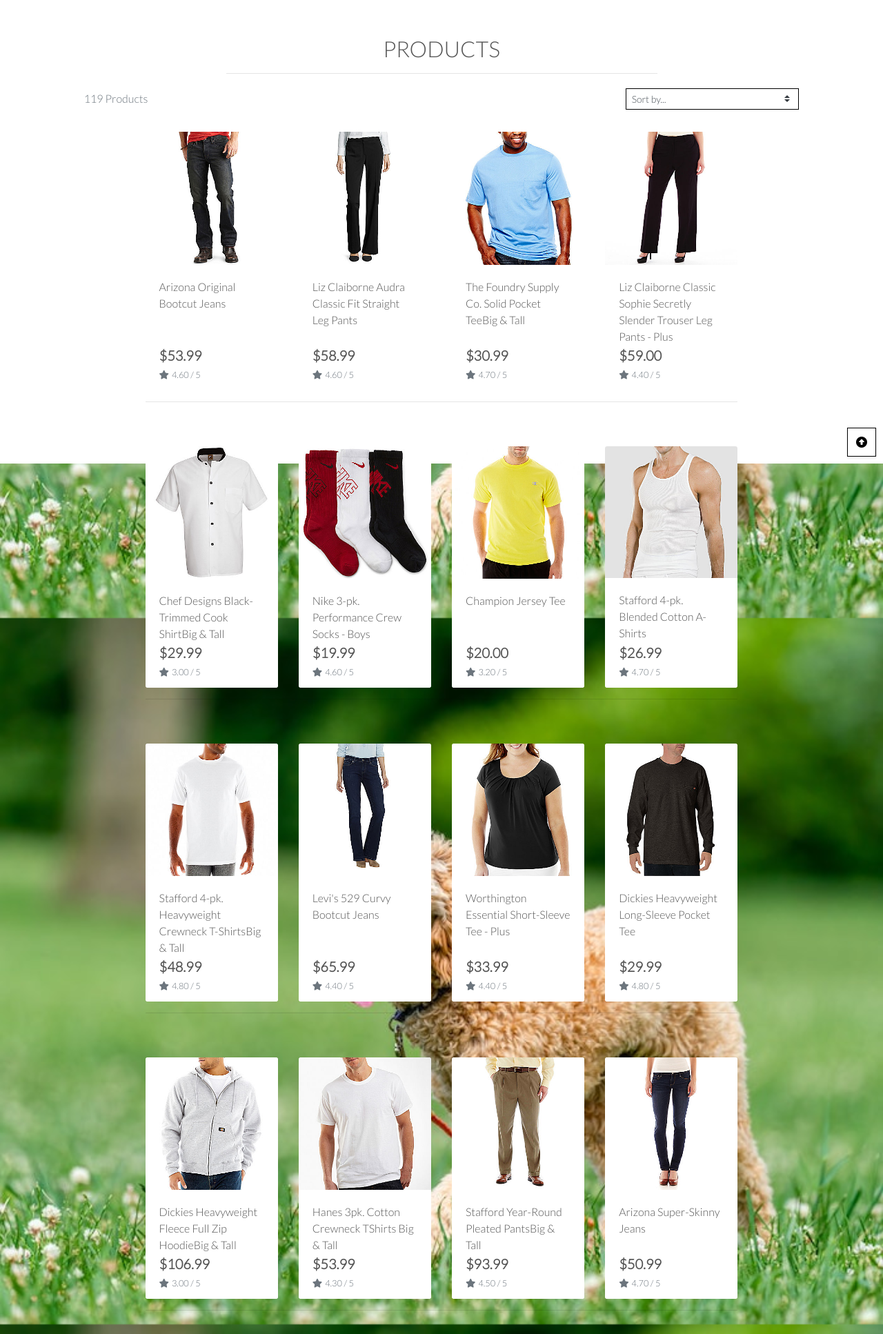
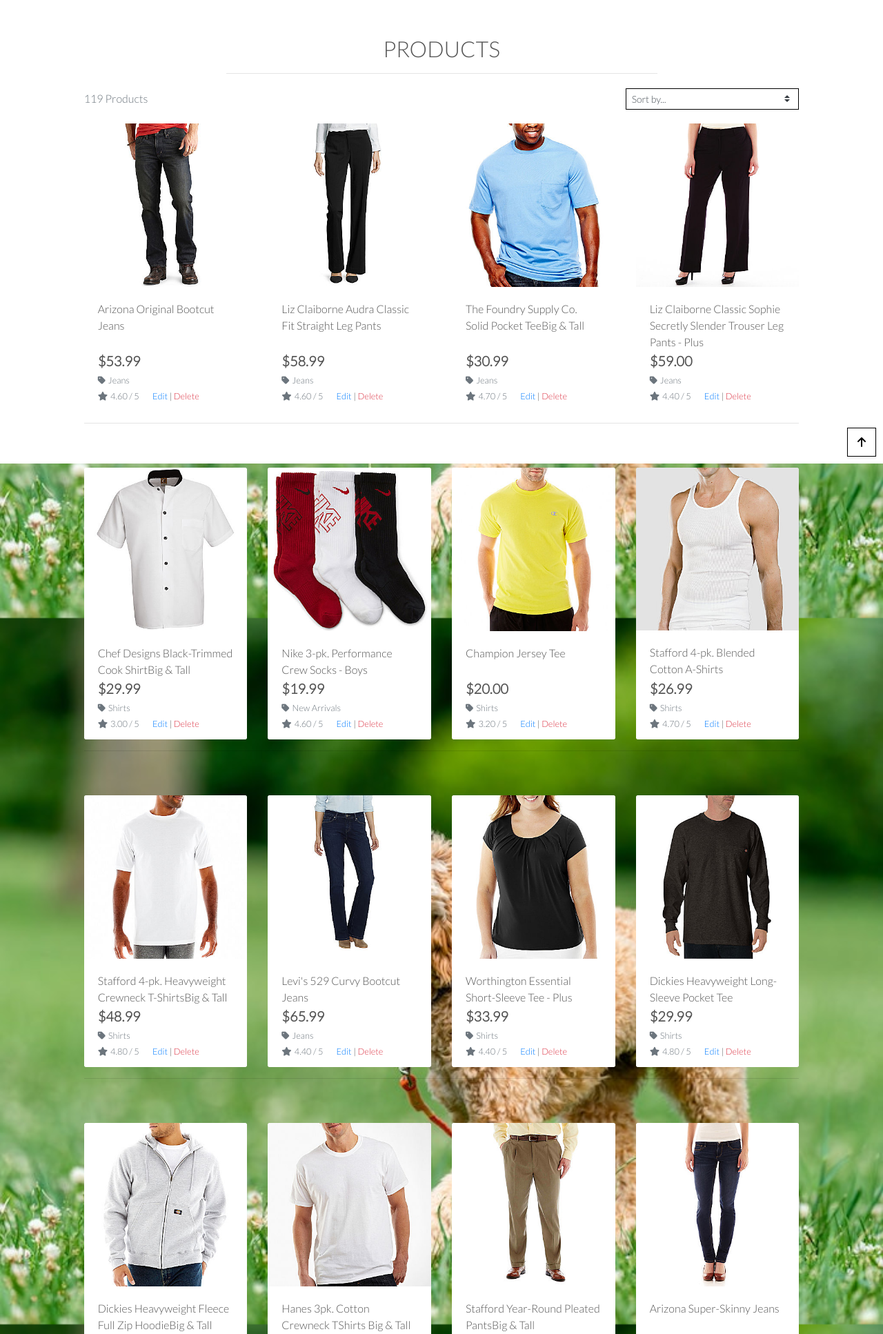
Before and after one commit to kaanalptkn/tinypaws-p4-ka, a Django app: page /products/ in a window 1280 px wide. Shown: the part 128-2062 px from the top of the page at 69% size. Run offline with Django 3.2, Linux system fonts and the light colour scheme; the visitor is signed in with stand-in values (Sample User, id 1); data comes from the database, SQL or seed files in the repository; some libraries are stand-ins or nearby versions.

Commit message:
Added delete/ edit option to the products

```diff
--- a/products/templates/products/products.html
+++ b/products/templates/products/products.html
@@ -15,6 +15,11 @@
         <div class="row">
             <div class="col text-center mt-3">
                 <h2 class="logo-font">Products</h2>
+                {% for c in current_categories %}
+                    <a class="category-badge text-decoration-none" href="{% url 'products' %}?category={{ c.name }}">
+                        <span class="p-2 mt-2 badge badge-white text-black rounded-0 border border-dark">{{ c.friendly_name }}</span>
+                    </a>
+                {% endfor %}
                 <hr class="w-50 mb-1">
             </div>
         </div>
@@ -31,6 +36,8 @@
                                 <option value="rating_desc" {% if current_sorting == 'rating_desc' %}selected{% endif %}>Rating (high to low)</option>
                                 <option value="name_asc" {% if current_sorting == 'name_asc' %}selected{% endif %}>Name (A-Z)</option>
                                 <option value="name_desc" {% if current_sorting == 'name_desc' %}selected{% endif %}>Name (Z-A)</option>
+                                <option value="category_asc" {% if current_sorting == 'category_asc' %}selected{% endif %}>Category (A-Z)</option>
+                                <option value="category_desc" {% if current_sorting == 'category_desc' %}selected{% endif %}>Category (Z-A)</option>
                             </select>
                         </div>
                     </div>
@@ -43,9 +50,6 @@
                         </p>
                     </div>
                 </div>
-        <div class="row">
-            <div class="product-container col-10 offset-1">
-                <div class="row mt-1 mb-2"></div>
                 <div class="row">
                     {% for product in products %}
                         <div class="col-sm-6 col-md-6 col-lg-4 col-xl-3">
@@ -66,10 +70,23 @@
                                     <div class="row">
                                         <div class="col">
                                             <p class="lead mb-0 text-left font-weight-bold">${{ product.price }}</p>
+                                            {% if product.category %}
+                                            <p class="small mt-1 mb-0">
+                                                <a class="text-muted" href="{% url 'products' %}?category={{ product.category.name }}">
+                                                    <i class="fas fa-tag mr-1"></i>{{ product.category.friendly_name }}
+                                                </a>
+                                            </p>
+                                            {% endif %}
                                             {% if product.rating %}
                                                 <small class="text-muted"><i class="fas fa-star mr-1"></i>{{ product.rating }} / 5</small>
                                             {% else %}
                                                 <small class="text-muted">No Rating</small>
+                                            {% endif %}
+                                            {% if request.user.is_superuser %}
+                                                <small class="ml-3">
+                                                    <a href="{% url 'edit_product' product.id %}">Edit</a> |
+                                                    <a class="text-danger" href="{% url 'delete_product' product.id %}">Delete</a>
+                                                </small>
                                             {% endif %}
                                         </div>
                                     </div>
@@ -103,7 +120,7 @@
     </div>
     <div class="btt-button shadow-sm rounded-0 border border-black">
         <a class="btt-link d-flex h-100">
-            <i class="fas fa-arrow-alt-circle-up text-black mx-auto my-auto"></i>
+            <i class="fas fa-arrow-up text-black mx-auto my-auto"></i>
         </a>
     </div>
 {% endblock %}
--- a/products/urls.py
+++ b/products/urls.py
@@ -6,4 +6,5 @@
     path('<int:product_id>/', views.product_detail, name='product_detail'),
     path('add/', views.add_product, name='add_product'),
     path('edit/<int:product_id>/', views.edit_product, name='edit_product'),
+    path('delete/<int:product_id>/', views.delete_product, name='delete_product'),
 ]
--- a/products/views.py
+++ b/products/views.py
@@ -77,9 +77,9 @@
     if request.method == 'POST':
         form = ProductForm(request.POST, request.FILES)
         if form.is_valid():
-            form.save()
+            product = form.save()
             messages.success(request, 'Successfully added product!')
-            return redirect(reverse('add_product'))
+            return redirect(reverse('product_detail', args=[product.id]))
         else:
             messages.error(request, 'Failed to add product. Please ensure the form is valid.')
     else:
@@ -117,3 +117,11 @@
     }
 
     return render(request, template, context)
+
+
+def delete_product(request, product_id):
+    """ Delete a product from the store """
+    product = get_object_or_404(Product, pk=product_id)
+    product.delete()
+    messages.success(request, 'Product deleted!')
+    return redirect(reverse('products'))
```
Also changed, not shown: products/templates/products/product_detail.html (+15 -2 lines).
